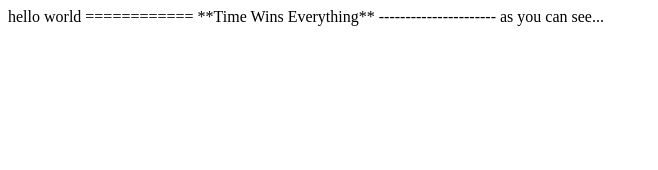
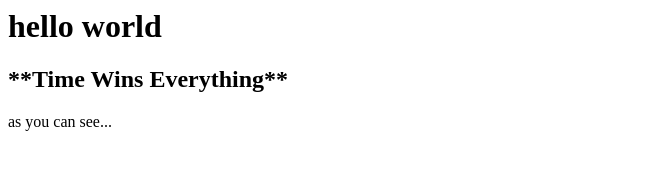
Before and after one commit to quminzi/quminzi.github.io, a plain HTML site: page index.html in a window 1280 px wide. Shown: the whole page, without its empty margins (0-658 px from the left). Drawn offline with Linux system fonts and the light colour scheme.

Commit message:
Update index.html

```diff
--- a/index.html
+++ b/index.html
@@ -1,7 +1,7 @@
-hello world
-============
+<h1>hello world</h1>
+<!--============-->
 
-**Time Wins Everything**
-----------------------
+<h2>**Time Wins Everything**</h2>
+<!---------------------->
 
-  as you can see...
+  <p>as you can see...</p>
```
